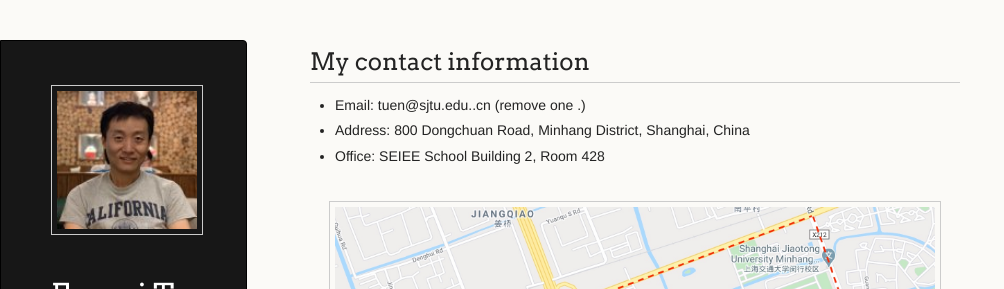
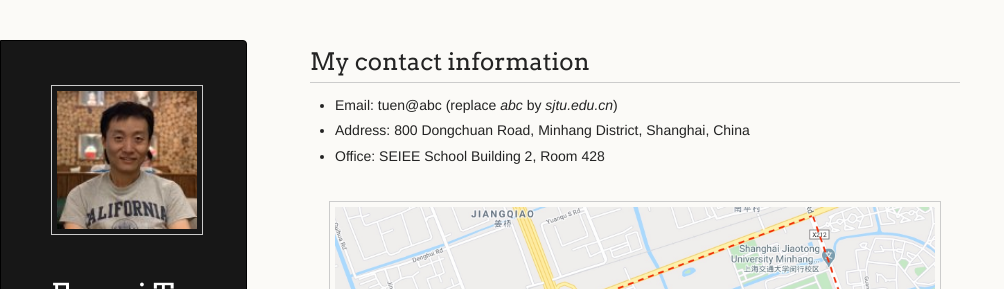
Before and after one commit to hellotem/enmeitu.github.io, a Jekyll site: the page built from about/index.md, in a window 1280 px wide and 948 px high. Shown: the top 289 px of the window, without its empty margins (0-1004 px from the left). Built offline with Jekyll 4.4.1, drawn with Linux system fonts in a browser that asks for light colours; our own code applies the rules of GitHub Pages for plain Markdown files.

Commit message:
Update index.md

```diff
--- a/about/index.md
+++ b/about/index.md
@@ -1,5 +1,5 @@
 ## My contact information
-* Email: tuen@sjtu.edu..cn (remove one .)
+* Email: tuen@abc (replace _abc_ by _sjtu.edu.cn_)
 * Address: 800 Dongchuan Road, Minhang District, Shanghai, China
 * Office: SEIEE School Building 2, Room 428
 <div style="text-align:center"><img src="sjtumap.jpeg" title="Minhang Campus" alt="Markdown Monster icon" align="center" width="600" /></div>
```
